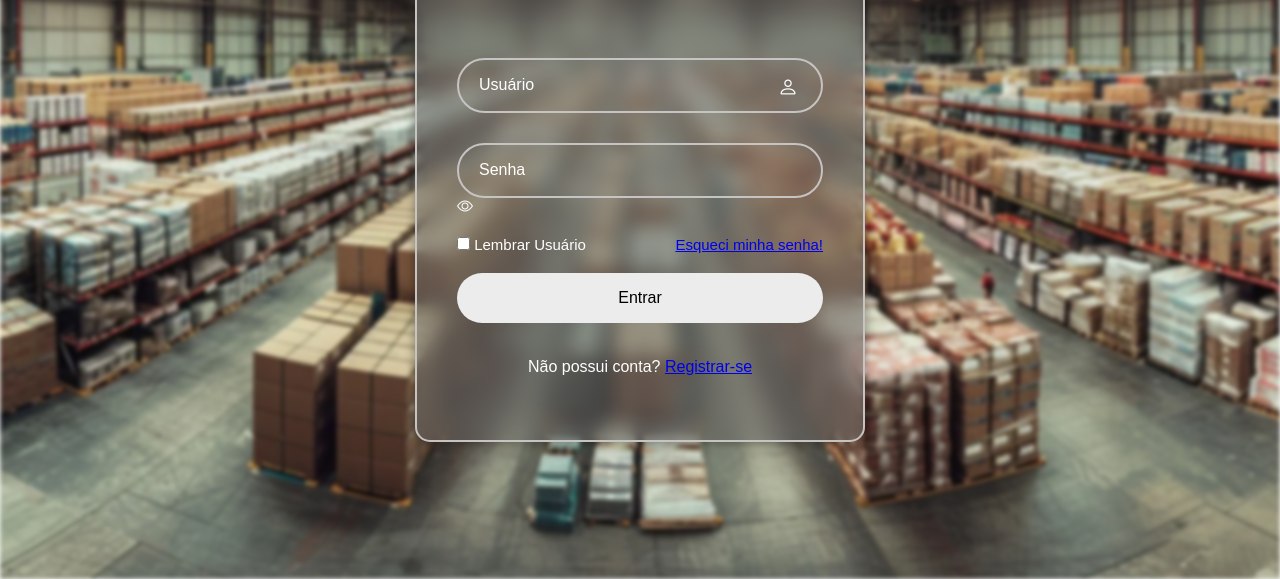
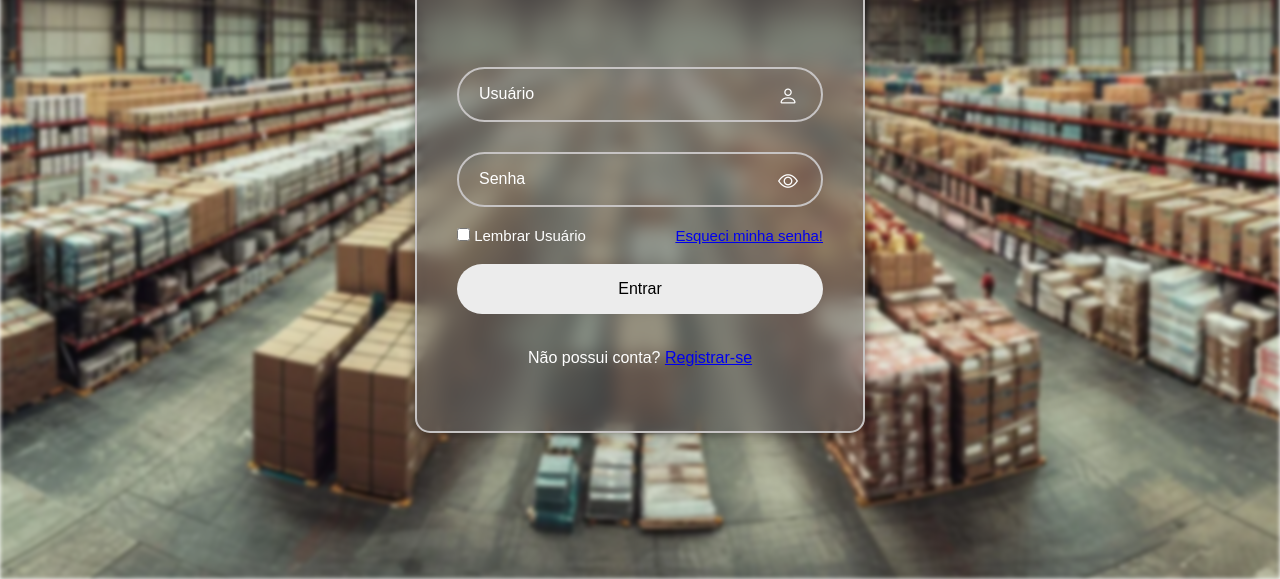
Before and after one commit to Nierale/Projeto-1, a plain HTML site: page src/login/login.html in a window 1280 px wide. Shown: the part 221-800 px from the top of the page. Drawn offline with nearby package versions, Linux system fonts and the light colour scheme.

Commit message:
28/06/2025

```diff
--- a/src/login/login.html
+++ b/src/login/login.html
@@ -31,7 +31,7 @@
             <div class="input_box">
                 <input type="password" id="password" class="input_field" required>
                 <label for="password" class="label" style="pointer-events: none;">Senha</label>
-                <i class="bi-eye" onclick="show_pass(event)" style="cursor: pointer;"></i>
+                <i class="bi-eye icon" onclick="show_pass(event)" style="cursor: pointer;"></i>
             </div>
 
             <div class="remember_forgot">
```
